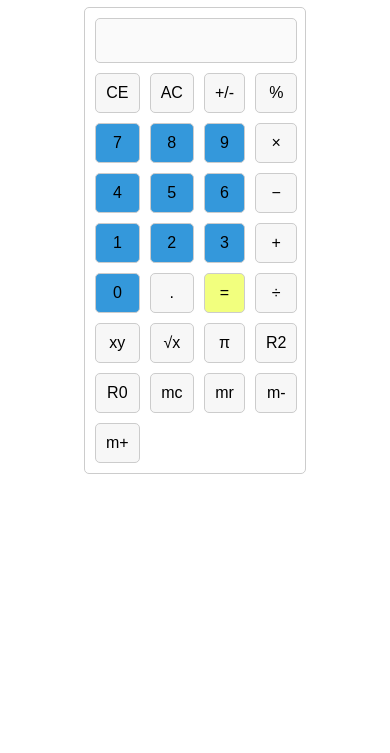
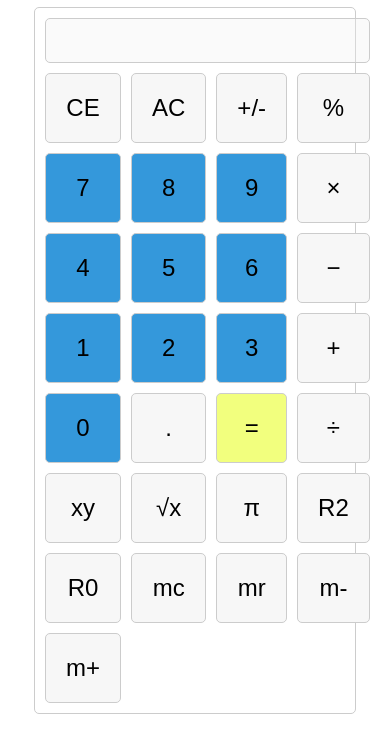
Before and after one commit to frozesentic/Calculator-App, an Electron app: page index.html in a window 390 px wide. Shown: the part 61-814 px from the top of the page. Drawn offline with Linux system fonts and the light colour scheme.

Commit message:
Add files via upload

```diff
--- a/index.html
+++ b/index.html
@@ -13,7 +13,6 @@
     <!-- Add more icons for different sizes if needed -->
     <meta charset="utf-8">
     <meta name="apple-mobile-web-app-capable" content="yes">
-    <meta name="viewport" content="width=device-width, initial-scale=10.0">
     <style>
       body {
         font-family: Arial, sans-serif;
@@ -45,8 +44,8 @@
       }
 
       button {
-        padding: 10px;
-        font-size: 18px;
+        padding: 20px; /* Increase button padding for better tap interaction */
+        font-size: 24px; /* Increase button font size for better readability */
         cursor: pointer;
         border: 1px solid #ccc;
         border-radius: 5px;
@@ -56,17 +55,6 @@
 
       button:hover {
         background-color: #e3e3e3;
-      }
-
-      /* Media query for mobile devices */
-      @media (max-width: 480px) {
-        #calculator {
-          max-width: 200px; /* Adjust calculator size for mobile */
-        }
-
-        button {
-          font-size: 16px; /* Decrease button font size for mobile */
-        }
       }
 
       .main-buttons {
```
